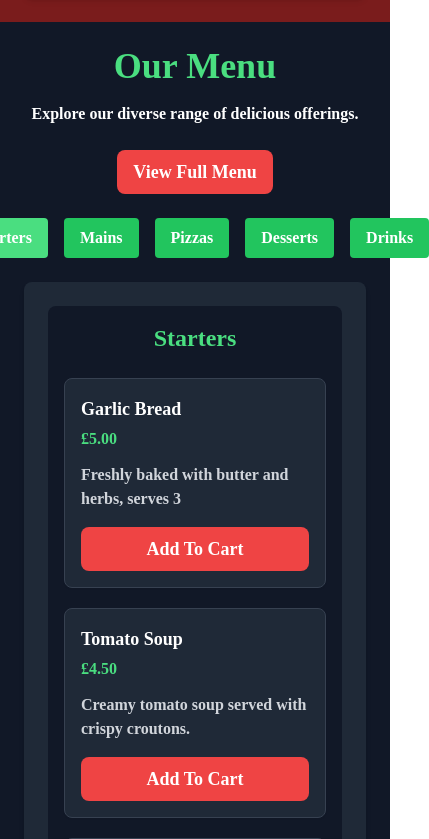
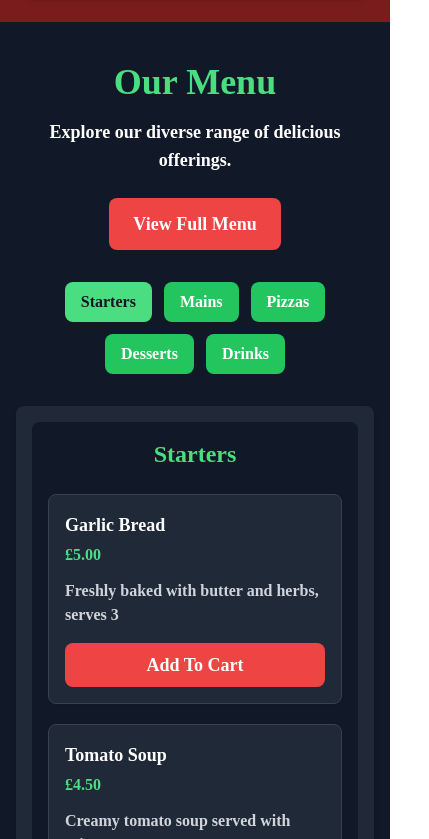
Before and after one commit to ziarsabir/Pizza-store, a React (Create React App) app: page / in a window 390 px wide. Shown: the part 3705-4544 px from the top of the page, 429 px wide, since content can reach past the window. Built offline with nearby package versions, Linux system fonts and the light colour scheme; no server answers.

Commit message:
Improve menu responsiveness on mobile devices

```diff
--- a/src/components/Menu.jsx
+++ b/src/components/Menu.jsx
@@ -1,8 +1,7 @@
-import React, { useState } from 'react';
-import MenuItems from './MenuItems';
-import MenuObjectsItems from './MenuObjectsItems';
-import { useNavigate } from 'react-router-dom';
-
+import React, { useState } from "react";
+import MenuItems from "./MenuItems";
+import MenuObjectsItems from "./MenuObjectsItems";
+import { useNavigate } from "react-router-dom";
 
 const menu = {
   Starters: [
@@ -19,9 +18,11 @@ const menu = {
     {
       name: "Pomodoro Bruschetta",
       price: 5.0,
-            description: "Freshly chopped and seasoned tomatoes with a pinch of garlic",
-        }
+      description:
+        "Freshly chopped and seasoned tomatoes with a pinch of garlic",
+    },
   ],
+
   Mains: [
     {
       name: "Spaghetti Carbonara",
@@ -32,11 +33,12 @@ const menu = {
       name: "Grilled Chicken",
       price: 15.0,
       description: "Tender grilled chicken served with fresh vegetables.",
-        }
+    },
   ],
+
   Pizzas: [
     {
-            name: "Pepporoni Pizza",
+      name: "Pepperoni Pizza",
       price: 12.0,
       description: "Cheesy and mouth-watering pepperoni pizza, serves 2",
     },
@@ -48,14 +50,16 @@ const menu = {
     {
       name: "Reggio Calabria",
       price: 10.5,
-            description: "Tomato, mozzarella, spicy Nduja sausage and rocket, serves 2",
+      description:
+        "Tomato, mozzarella, spicy Nduja sausage and rocket, serves 2",
     },
     {
       name: "Parma",
       price: 10.5,
       description: "Tomato, mozzarella, prosciutto Parma and rocket",
-        }
+    },
   ],
+
   Desserts: [
     {
       name: "Chocolate Cake",
@@ -66,91 +70,104 @@ const menu = {
       name: "Ice Cream",
       price: 4.0,
       description: "Two scoops of creamy ice cream in various flavors.",
-        }
+    },
   ],
+
   Drinks: {
     Alcoholic: [
       {
         name: "The Long White Sauvignon Blanc White Wine",
         price: 24.0,
-                description: "Aromas of meadow flowers and exotic fruit with hints of almonds."
+        description:
+          "Aromas of meadow flowers and exotic fruit with hints of almonds.",
       },
       {
         name: "Peroni Beer",
         price: 5.0,
-                description: "Brewed in Italy since 1963, a delicate balance of bitterness."
-            }
+        description:
+          "Brewed in Italy since 1963, a delicate balance of bitterness.",
+      },
     ],
-        'Non-Alcoholic': [
+
+    "Non-Alcoholic": [
       {
         name: "Lemonade",
-                price: 3.0
+        price: 3.0,
       },
       {
         name: "Iced Tea",
-                price: 3.5
-            }
-        ]
-    }
+        price: 3.5,
+      },
+    ],
+  },
 };
 
 function Menu({ addToCart }) {
-    const categories = [];
-    for (let category in menu) {
-        categories.push(category);
-    }
-
+  const categories = Object.keys(menu);
   const [activeCategory, setActiveCategory] = useState(categories[0]);
   const navigate = useNavigate();
 
-    const handleCategoryClick = (category) => {
-        setActiveCategory(category);
-    };
+  return (
+    <section
+      id="Menu"
+      className="scroll-mt-16 bg-gray-900 px-4 py-10 text-white sm:px-6 lg:px-8"
+    >
+      <div className="mx-auto max-w-6xl">
+        <h2 className="mb-4 text-center font-italian text-4xl font-bold text-green-400 sm:text-5xl">
+          Our Menu
+        </h2>
 
-    return (
-        <section id="Menu" className="scroll-mt-16 p-6 bg-gray-900 text-white">
-            <h2 className="font-italian font-bold text-4xl text-center font-semibold mb-4 text-green-400">Our Menu</h2>
-            <p className="font-italian font-bold text-center mb-6">Explore our diverse range of delicious offerings.</p>
+        <p className="mb-6 text-center font-italian text-lg font-bold sm:text-xl">
+          Explore our diverse range of delicious offerings.
+        </p>
 
-            {/* View Full Menu Button */}
-            <div className="font-italian font-bold flex justify-center mb-6">
+        <div className="mb-8 flex justify-center font-italian font-bold">
           <button
-                    onClick={() => navigate('/full-menu')}
-                    className="px-4 py-2 bg-red-500 text-white rounded-lg text-lg font-semibold hover:bg-red-600 transition"
+            type="button"
+            onClick={() => navigate("/full-menu")}
+            className="rounded-lg bg-red-500 px-6 py-3 text-lg font-semibold text-white transition-colors duration-200 hover:bg-red-600 sm:px-8 sm:text-xl"
           >
             View Full Menu
           </button>
         </div>
 
+        <div className="mb-8">
+          <div className="flex flex-wrap justify-center gap-3 font-italian font-bold sm:gap-4">
+            {categories.map((category) => {
+              const activeStyles =
+                category === activeCategory
+                  ? "bg-green-400 text-gray-900"
+                  : "bg-green-500 text-white";
 
-            {/* Row of buttons for categories */}
-            <div className="font-italian font-bold flex justify-center gap-4 mb-6">
-                {categories.map((category, index) => {
-                    let classActive = category === activeCategory ? 'bg-green-400' : 'bg-green-500';
               return (
                 <button
-                            key={index}
-                            className={`px-4 py-2 text-white rounded hover:bg-green-600 ${classActive}`}
-                            onClick={() => handleCategoryClick(category)}
+                  key={category}
+                  type="button"
+                  className={`whitespace-nowrap rounded-lg px-4 py-2 text-base transition-colors duration-200 hover:bg-green-600 sm:px-5 sm:py-3 sm:text-lg ${activeStyles}`}
+                  onClick={() => setActiveCategory(category)}
                 >
                   {category}
                 </button>
               );
             })}
           </div>
+        </div>
 
-            {/* Placeholder for menu items */}
-            <div className="menu-container bg-gray-800 p-6 rounded-lg shadow-md">
-                {categories.map((category, index) => {
-                    if (category === activeCategory) {
-                        return Array.isArray(menu[category]) ? (
-                            <MenuItems key={index} category={category} items={menu[category]} addToCart={addToCart} />
+        <div className="menu-container rounded-lg bg-gray-800 p-4 shadow-md sm:p-6">
+          {Array.isArray(menu[activeCategory]) ? (
+            <MenuItems
+              category={activeCategory}
+              items={menu[activeCategory]}
+              addToCart={addToCart}
+            />
           ) : (
-                            <MenuObjectsItems key={index} category={category} items={menu[category]} addToCart={addToCart} />
-                        );
-                    }
-                    return null;
-                })}
+            <MenuObjectsItems
+              category={activeCategory}
+              items={menu[activeCategory]}
+              addToCart={addToCart}
+            />
+          )}
+        </div>
       </div>
     </section>
   );
```
Lines whose indentation alone changed are shown as unchanged.
